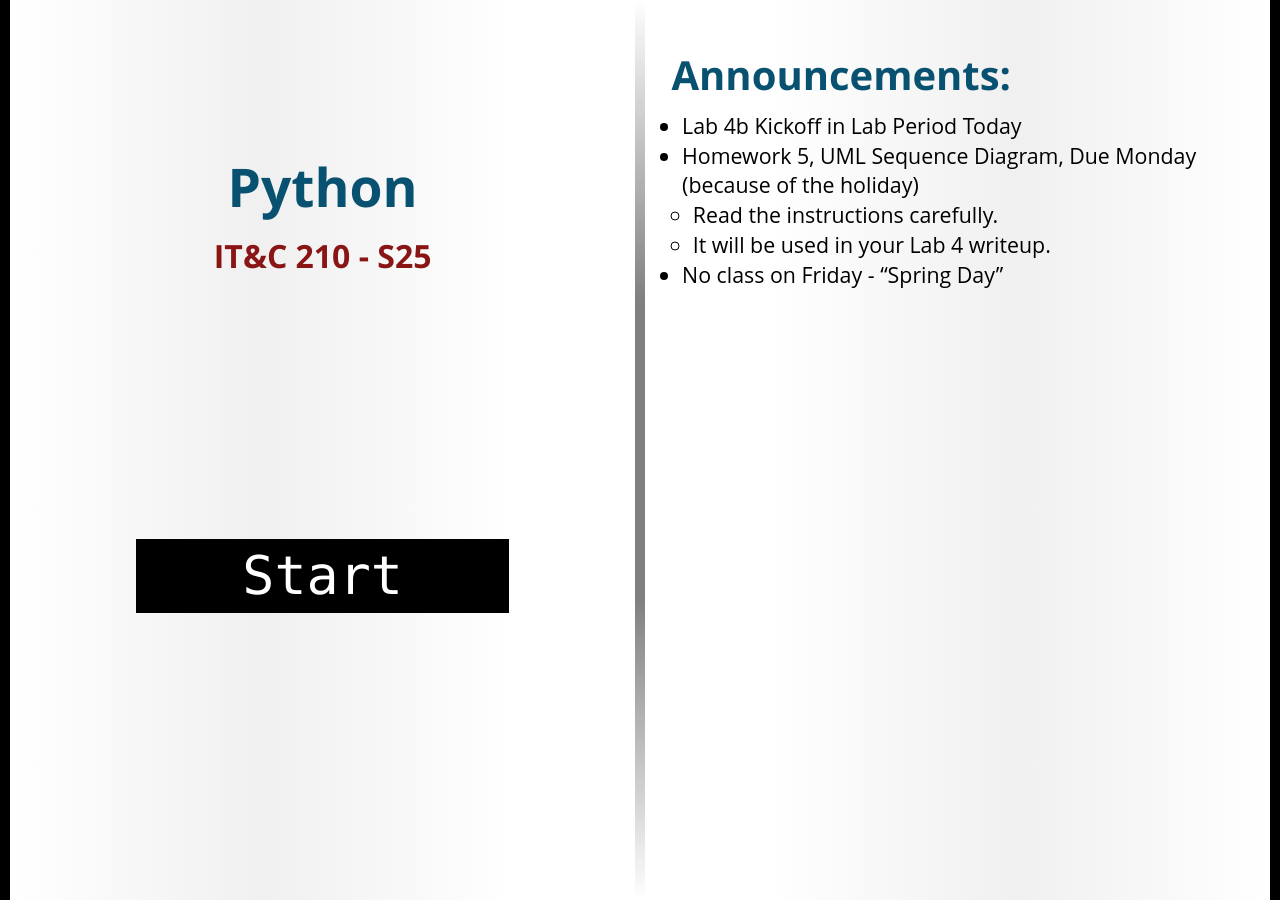
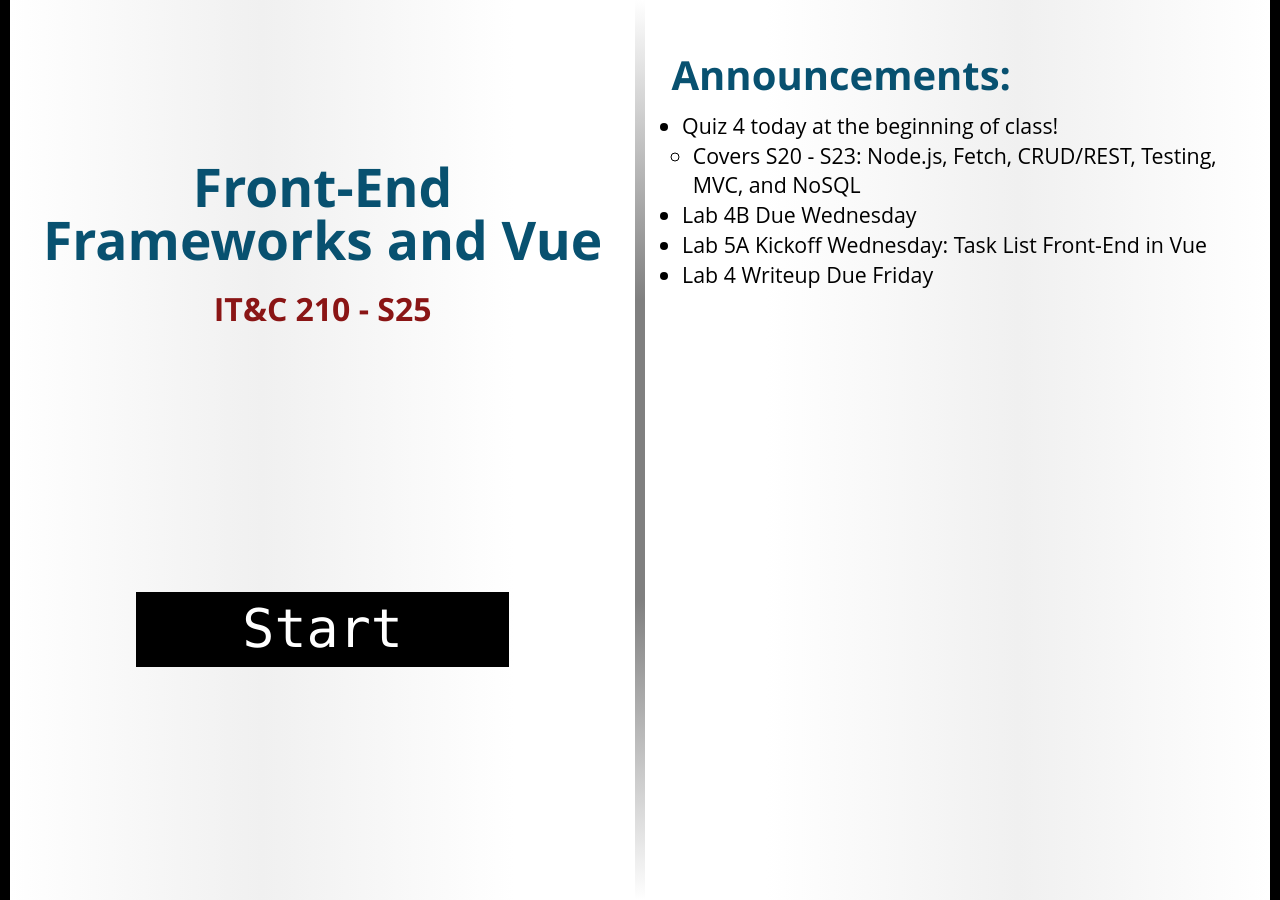
Before and after one commit to BYU-ITC-210/BYU-ITC-210.github.io, a Jekyll site: the page built from _welcome/S25.md, in a window 1280 px wide. Built offline with Jekyll 4.4.1, drawn with Linux system fonts in a browser that asks for light colours; some web fonts are replaced.

Commit message:
Welcome S25

```diff
--- a/_welcome/S25.md
+++ b/_welcome/S25.md
@@ -1,10 +1,11 @@
 ---
-title: Python
+title: Front-End Frameworks and Vue
 session: S25
+quiz: amiga
 ---
 
-* Lab 4b Kickoff in Lab Period Today
-* Homework 5, UML Sequence Diagram, Due Monday (because of the holiday)
-    * Read the instructions carefully.
-    * It will be used in your Lab 4 writeup.
-* No class on Friday - "Spring Day"
+* Quiz 4 today at the beginning of class!
+    * Covers S20 - S23: Node.js, Fetch, CRUD/REST, Testing, MVC, and NoSQL
+* Lab 4B Due Wednesday
+* Lab 5A Kickoff Wednesday: Task List Front-End in Vue
+* Lab 4 Writeup Due Friday
```
